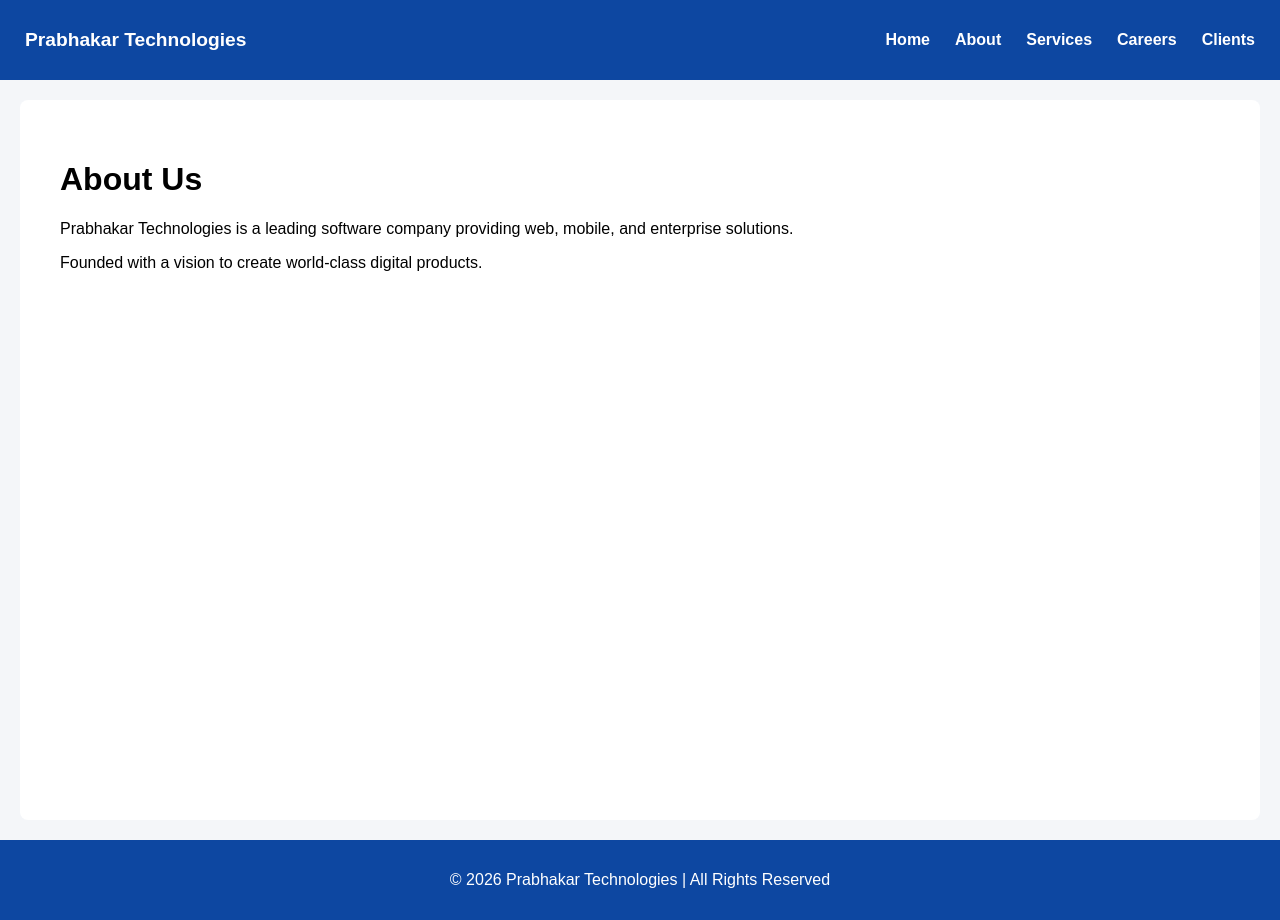
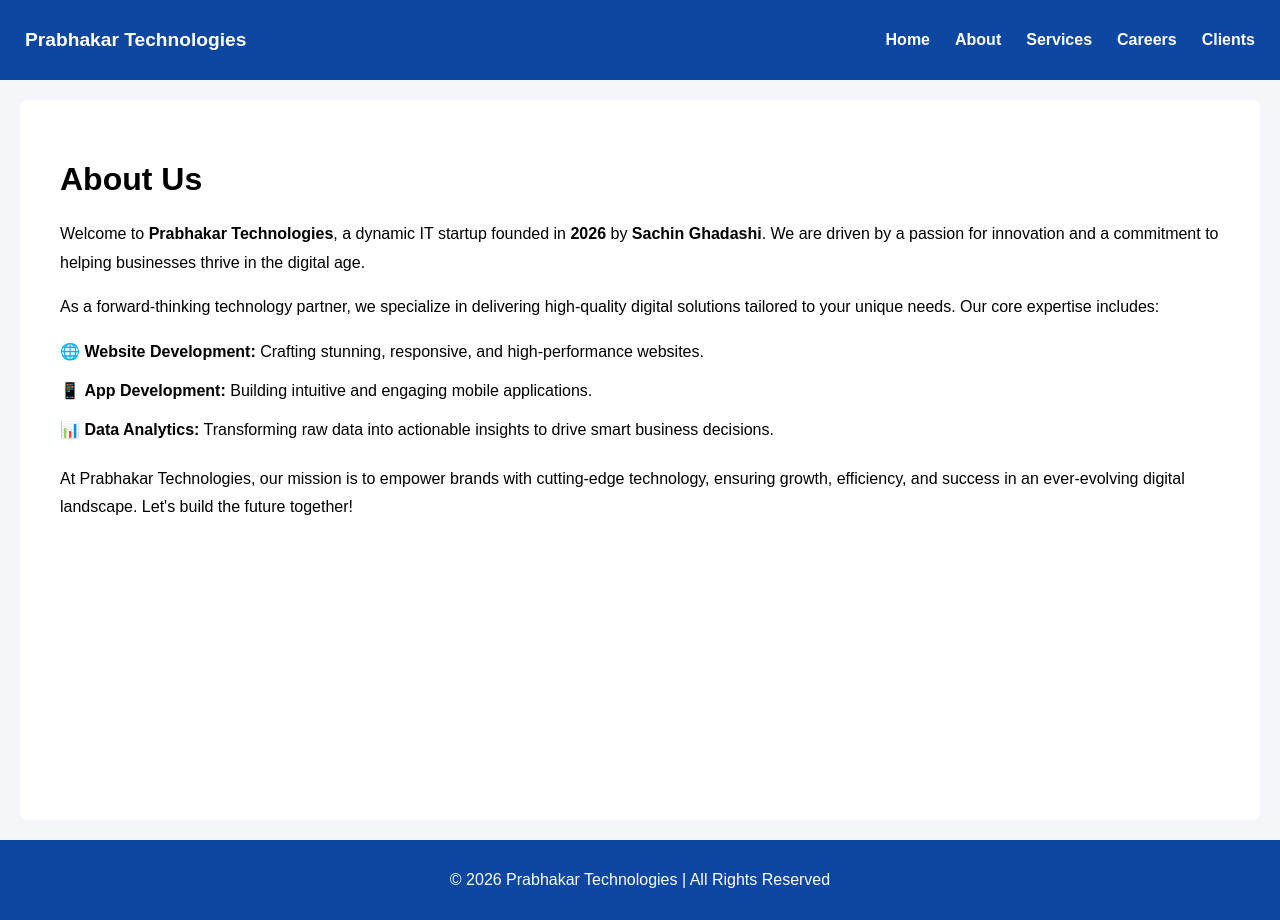
Before and after one commit to Sachinghadashi/prabhakartechnologies, a React (Vite) app: page /about in a window 1280 px wide. Built offline with nearby package versions, Linux system fonts and the light colour scheme.

Commit message:
feat: add About, Careers, and Services pages and configure npm legacy peer dependencies

```diff
--- a/src/pages/About.jsx
+++ b/src/pages/About.jsx
@@ -10,14 +10,26 @@ const About = () => {
       />
       <h1>About Us</h1>
 
-      <p>
-        Prabhakar Technologies is a leading software company
-        providing web, mobile, and enterprise solutions.
-      </p>
+      <div className="about-content" style={{ marginTop: '20px', lineHeight: '1.8' }}>
+        <p>
+          Welcome to <strong>Prabhakar Technologies</strong>, a dynamic IT startup founded in <strong>2026</strong> by <strong>Sachin Ghadashi</strong>.
+          We are driven by a passion for innovation and a commitment to helping businesses thrive in the digital age.
+        </p>
 
-      <p>
-        Founded with a vision to create world-class digital products.
-      </p>
+        <p style={{ marginTop: '15px' }}>
+          As a forward-thinking technology partner, we specialize in delivering high-quality digital solutions tailored to your unique needs. Our core expertise includes:
+        </p>
+
+        <ul style={{ listStyleType: 'none', padding: '0', marginTop: '15px', marginBottom: '20px' }}>
+          <li style={{ marginBottom: '10px' }}>🌐 <strong>Website Development:</strong> Crafting stunning, responsive, and high-performance websites.</li>
+          <li style={{ marginBottom: '10px' }}>📱 <strong>App Development:</strong> Building intuitive and engaging mobile applications.</li>
+          <li style={{ marginBottom: '10px' }}>📊 <strong>Data Analytics:</strong> Transforming raw data into actionable insights to drive smart business decisions.</li>
+        </ul>
+
+        <p>
+          At Prabhakar Technologies, our mission is to empower brands with cutting-edge technology, ensuring growth, efficiency, and success in an ever-evolving digital landscape. Let's build the future together!
+        </p>
+      </div>
     </div>
   );
 };
--- a/src/pages/Careers.jsx
+++ b/src/pages/Careers.jsx
@@ -7,8 +7,8 @@ const Careers = () => {
 
       <ul>
         <li>Frontend Developer</li>
-        <li>Backend Developer</li>
-        <li>UI/UX Designer</li>
+        <li>Full Stack Developer</li>
+        <li>Mobile App Developer</li>
         <li>Data Analyst</li>
       </ul>
     </div>
--- a/src/pages/Services.jsx
+++ b/src/pages/Services.jsx
@@ -6,9 +6,7 @@ const Services = () => {
       <ul>
         <li>Website Development</li>
         <li>Mobile App Development</li>
-        <li>Cloud Solutions</li>
-        <li>AI & Data Analytics</li>
-        <li>IT Consulting</li>
+        <li>Data Analytics</li>
       </ul>
     </div>
   );
```
Also changed, not shown: 1 other file (tests, documents, lock files or other folders).
